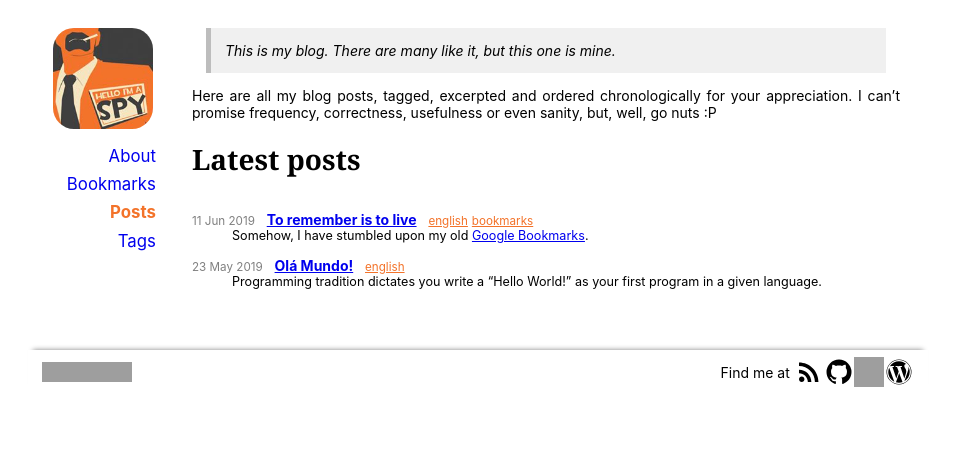
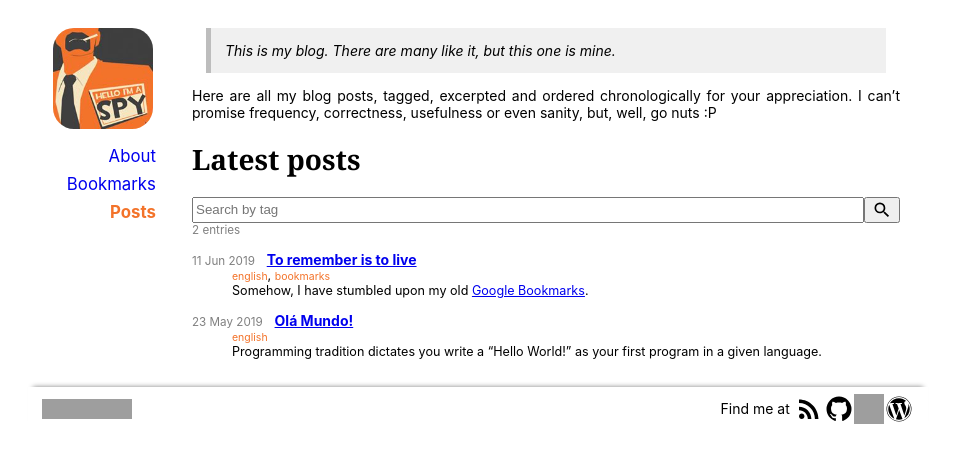
Before and after one commit to hanjos/hanjos.github.io, a Jekyll site: the page built from posts.md, in a window 1280 px wide. Shown: the top 463 px of the page, without its empty margins (162-1117 px from the left). Built offline with Jekyll 4.4.1, drawn with Linux system fonts in a browser that asks for light colours; grey boxes are pictures that could not be loaded.

Commit message:
Adicionando a busca de rótulos em posts.html, e aponsentando tags.html.

```diff
--- a/_data/navigation.yml
+++ b/_data/navigation.yml
@@ -4,5 +4,3 @@
   link: /bookmarks.html
 - name: Posts
   link: /posts.html
-- name: Tags
-  link: /tags.html
--- a/_includes/post-entry.html
+++ b/_includes/post-entry.html
@@ -1,17 +1,17 @@
-<dt class='heading'>
+{% assign tag_classes = include.post.tags | join: ',' | downcase | prepend: ',' | replace: ',', '$tag-' | replace: ' ', '-' | replace_first: '$', '' | split: '$' | join: ' ' %}
+<dt class='list-item heading {{ tag_classes }}'>
   <small class='side-comment'><time datetime='{{ include.post.date | date_to_xmlschema }}'>{{ include.post.date | date: "%d %b %Y" }}</time></small>&nbsp;&nbsp;
   <a href='{{ include.post.url }}' class='title'>{{ include.post.title }}</a>
-  {% if include.show_tags and include.post.tags.size > 0 %}
-  &nbsp;
-  <span class='tags'>
-    {% for tag in include.post.tags %}
-    <a href='/tags.html#tag-{{ tag }}' class='tag'><small>{{ tag }}</small></a>&nbsp;
-    {% endfor %}
-  </span>
-  {% endif %}
 </dt>
+{% if include.show_tags and include.post.tags.size > 0 %}
+<dd class='{{ tag_classes }}'>
+  {%- for tag in include.post.tags -%}
+  <small class='tag'>{{ tag }}</small>{% if forloop.last == false %}, {% endif %}
+  {%- endfor -%}
+</dd>
+{% endif %}
 {% if include.show_excerpt %}
-<dd class='excerpt'>
+<dd class='excerpt {{ tag_classes }}'>
   {{ include.post.excerpt }}
 </dd>
 {% endif %}
--- a/_includes/search-widget.html
+++ b/_includes/search-widget.html
@@ -1,6 +1,6 @@
 <div class='search-widget'>
   <div class='search-bar'>
-    <input type='text' id='search-input' name='search-by-tag' placeholder='Search by tag'>
+    <input type='text' id='search-input' name='search-input' placeholder='Search by tag'>
     <button id='search-button' type='button'>
       <img src='/assets/images/magnify.svg' alt='Search by tag' width='20' />
     </button>
--- a/_layouts/default.html
+++ b/_layouts/default.html
@@ -21,8 +21,8 @@ license: cc-by
 
     <!-- jQuery -->
     <script src='https://code.jquery.com/jquery-3.4.1.slim.min.js'></script>
-    <script src='/assets/js/search.js'></script>
-    <script src='/assets/js/{{ page.path }}.js'></script>
+    <script src='/assets/js/search-widget.js'></script>
+
 
     <!-- Atom feed -->
     {% feed_meta %}
--- a/assets/js/search.js
+++ b/assets/js/search-widget.js
@@ -1,6 +1,4 @@
 $(function () { // load only after the document is ready
-  console.log('ready!');
-
   function search() {
     var text = $('#search-input').val();
 
@@ -8,7 +6,7 @@ $(function () { // load only after the document is ready
       console.log('showing everything');
 
       $('.hidden').removeClass('hidden');
-      $('#search-count').text($('.list-item').length + ' bookmarks');
+      $('#search-count').text($('.list-item').length + ' entries');
     } else { // show only the tags given
       console.log('showing only %o', text);
 
--- a/posts.md
+++ b/posts.md
@@ -9,6 +9,9 @@ Here are all my blog posts, tagged, excerpted and ordered chronologically for yo
 
 # Latest posts
 
+{% assign count = site.posts.size %}
+{% include search-widget.html count=count %}
+
 <dl>
 {% for post in site.posts %}
   {% include post-entry.html post=post show_tags=true show_excerpt=true %}
```
Also changed, not shown: tags.md (deleted, +0 -33 lines).
